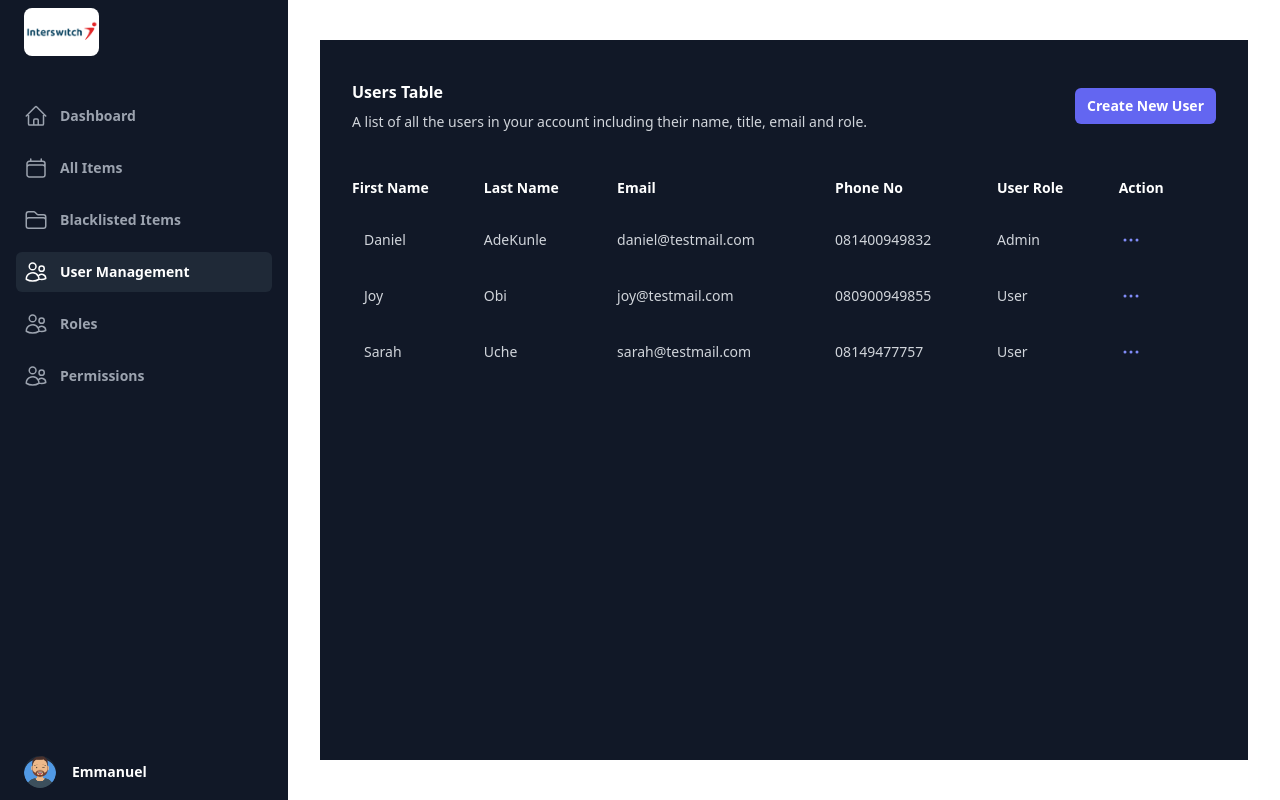
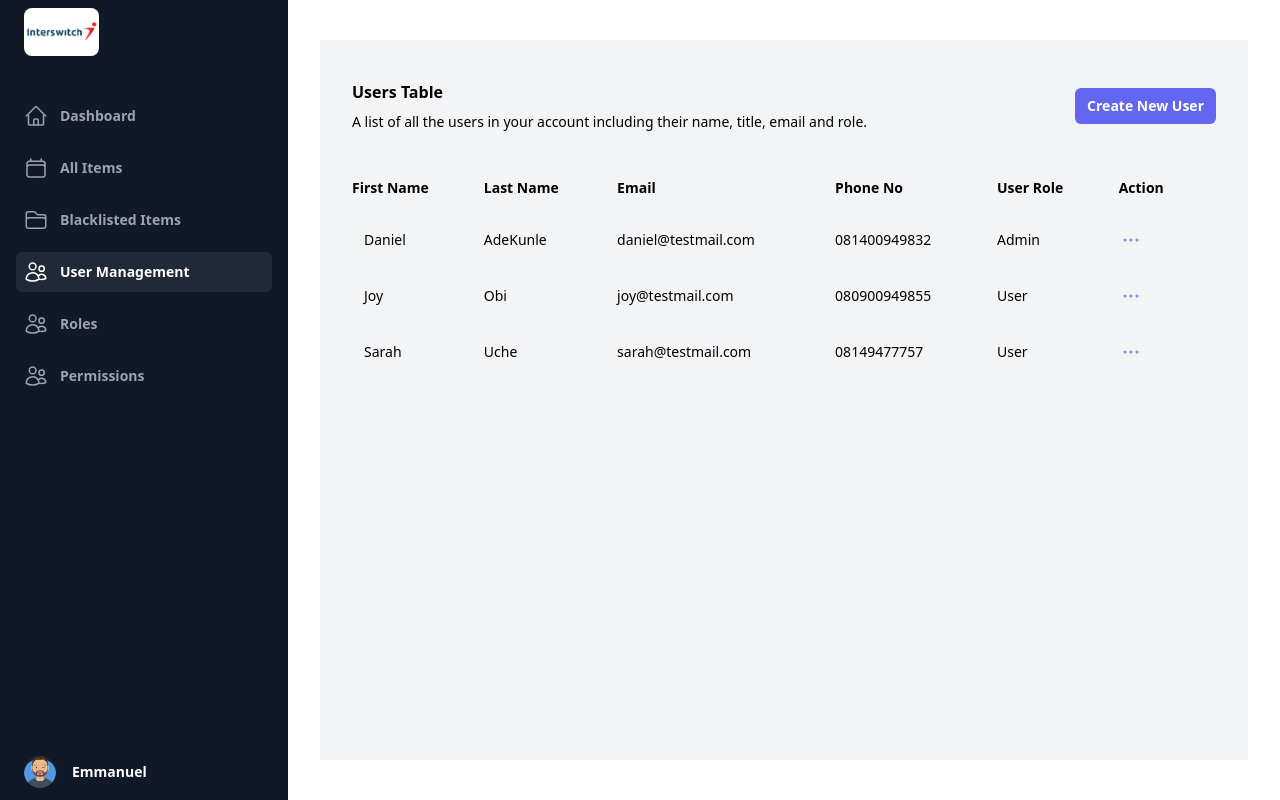
Before and after one commit to devjaiye/interswitch-eng-cohort4-group5, a React (Vite) app: page /app/dashboard in a window 1280 px wide. Both pictures are taken after a click on the element "User Management". Built offline with nearby package versions, Linux system fonts and the light colour scheme.

Commit message:
create user form api implemented

```diff
--- a/src/components/Forms/CreateUserForm.jsx
+++ b/src/components/Forms/CreateUserForm.jsx
@@ -1,16 +1,33 @@
-const CreateUserForm = ({ onSubmit })=> {
-  const handleSubmit = (event) => {
+
+import { createUser } from '../../services/createUser';
+const CreateUserForm = ()=> {
+
+  const handleSubmit =  async (event) => {
     event.preventDefault();
     const formData = new FormData(event.target);
     const userData = Object.fromEntries(formData);
 
-    const phoneNumber = userData.phoneNumber.trim(); // Remove leading and trailing whitespace
+    const phoneNumber = userData.phoneNumber.trim();
     if (!/^\d{1,11}$/.test(phoneNumber)) {
       alert("Phone number should contain only digits and not exceed 11 characters.");
       return;
     }
+      const apiUserData = {
+        ...userData,
+        role: [{roleName: userData.role}]
 
-    onSubmit(userData);
+      }
+      try {
+        await createUser(apiUserData);
+        alert("User created successfully");
+
+      }
+
+      catch (error){
+        console.error(error);
+        alert("Failed to create user. Please try again")
+      }
+
   };
 
   return (
--- a/src/components/UserManagement.jsx
+++ b/src/components/UserManagement.jsx
@@ -17,14 +17,14 @@ export default function UserManagement() {
   const [deleteCard, setDeleteCard] = useState(false)
 
   return (
-    <div className="bg-gray-900 min-h-[90vh]" onClick={()=>setOpenAction(null)}>
+    <div className="bg-gray-100 min-h-[90vh]" onClick={()=>setOpenAction(null)}>
       <div className="mx-auto max-w-7xl">
-        <div className="bg-gray-900 h-full py-10">
+        <div className="bg-gray-100 h-full py-10">
           <div className="px-4 sm:px-6 lg:px-8">
             <div className="sm:flex sm:items-center">
               <div className="sm:flex-auto">
-                <h1 className="text-base font-semibold leading-6 text-white">Users Table</h1>
-                <p className="mt-2 text-sm text-gray-300">
+                <h1 className="text-base font-semibold leading-6 text-black">Users Table</h1>
+                <p className="mt-2 text-sm text-black">
                   A list of all the users in your account including their name, title, email and role.
                 </p>
               </div>
@@ -50,22 +50,22 @@ export default function UserManagement() {
                   <table className="min-w-full">
                     <thead>
                       <tr>
-                        <th scope="col" className="py-3.5 pl-4 pr-3 text-left text-sm font-semibold text-white sm:pl-0">
+                        <th scope="col" className="py-3.5 pl-4 pr-3 text-left text-sm font-semibold text-black sm:pl-0">
                           First Name
                         </th>
-                        <th scope="col" className="px-3 py-3.5 text-left text-sm font-semibold text-white">
+                        <th scope="col" className="px-3 py-3.5 text-left text-sm font-semibold text-black">
                          Last Name
                         </th>
-                        <th scope="col" className="px-3 py-3.5 text-left text-sm font-semibold text-white">
+                        <th scope="col" className="px-3 py-3.5 text-left text-sm font-semibold text-black">
                           Email
                         </th>
-                        <th scope="col" className="px-3 py-3.5 text-left text-sm font-semibold text-white">
+                        <th scope="col" className="px-3 py-3.5 text-left text-sm font-semibold text-black">
                           Phone No
                         </th>
-                        <th scope="col" className="px-3 py-3.5 text-left text-sm font-semibold text-white">
+                        <th scope="col" className="px-3 py-3.5 text-left text-sm font-semibold text-black">
                           User Role
                         </th>
-                        <th scope="col" className="px-3 py-3.5 text-left text-sm font-semibold text-white">
+                        <th scope="col" className="px-3 py-3.5 text-left text-sm font-semibold text-black">
                           Action
                         </th>
                         <th scope="col" className="relative py-3.5 pl-3 pr-4 sm:pr-0">
@@ -79,11 +79,11 @@ export default function UserManagement() {
                           {/* <td className="whitespace-nowrap py-4 pl-4 pr-3 text-sm font-medium text-white sm:pl-0">
                             {person.cardNo}
                           </td> */}
-                          <td className="whitespace-nowrap px-3 py-4 text-sm text-gray-300">{person.firstName}</td>
-                          <td className="whitespace-nowrap px-3 py-4 text-sm text-gray-300">{person.lastName}</td>
-                          <td className="whitespace-nowrap px-3 py-4 text-sm text-gray-300">{person.email}</td>
-                          <td className="whitespace-nowrap px-3 py-4 text-sm text-gray-300">{person.phoneNo}</td>
-                          <td className="whitespace-nowrap px-3 py-4 text-sm text-gray-300">{person.userRole}</td>
+                          <td className="whitespace-nowrap px-3 py-4 text-sm text-black">{person.firstName}</td>
+                          <td className="whitespace-nowrap px-3 py-4 text-sm text-black">{person.lastName}</td>
+                          <td className="whitespace-nowrap px-3 py-4 text-sm text-black">{person.email}</td>
+                          <td className="whitespace-nowrap px-3 py-4 text-sm text-black">{person.phoneNo}</td>
+                          <td className="whitespace-nowrap px-3 py-4 text-sm text-black">{person.userRole}</td>
                           <td onClick={(e)=>{e.stopPropagation(); setOpenAction(index)}} className="relative whitespace-nowrap py-4 pl-3 pr-4 text-right text-sm font-medium sm:pr-0">
                             <p className="text-indigo-400 cursor-pointer hover:text-indigo-300">
                             <svg xmlns="http://www.w3.org/2000/svg" fill="none" viewBox="0 0 24 24" stroke-width="1.5" stroke="currentColor" class="w-6 h-6">
--- /dev/null
+++ b/src/services/createUser.js
@@ -0,0 +1,27 @@
+import axios from "axios";
+
+export const createUser = async (input) =>{
+  const headers = {
+    headers: {
+    "Content-Type": "application/json",
+    "language": "en"
+    }
+  }
+
+
+  try {
+    const response = await axios.post(
+      "https://olaniyi.bsite.net/api/users/create-user",
+      input,
+      headers
+    );
+
+    if (response.status === 200) {
+      console.log('User created successfully');
+      return response.data;
+    }
+  } catch (error) {
+    console.error("An error occurred during user creation:", error.response || error);
+    throw error;
+  }
+}
```
Also changed, not shown: 2 other files (tests, documents, lock files or other folders).
